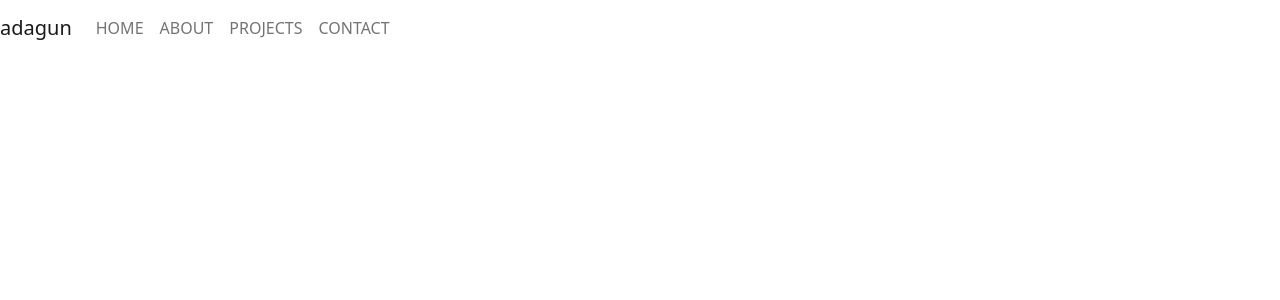
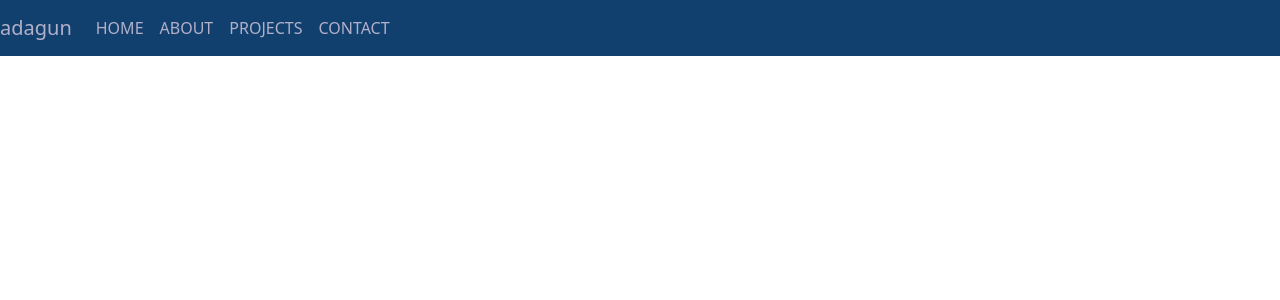
Before and after one commit to adagun/adagun.github.io, a React (Create React App) app: page / in a window 1280 px wide. Shown: the top 300 px of the page. Built offline with nearby package versions, Linux system fonts and the light colour scheme.

Commit message:
renamed file and added css

```diff
--- a/src/App.css
+++ b/src/App.css
@@ -0,0 +1,8 @@
+:root {
+  --nav-color: hsl(210, 72%, 25%);
+  --nav-color-hover: hsl(315, 92%, 39%);
+  --nav-border-color: hsl(209, 27%, 59%);
+  --light-color: hsl(209, 31%, 82%);
+  --font-color: hsl(245, 19%, 74%);
+  --font-color-hover: hsl(0, 50%, 26%);
+}
--- a/src/screens/navigationBar/NavigationBar.js
+++ b/src/screens/navigationBar/NavigationBar.js
@@ -2,13 +2,13 @@ import React from 'react'
 import Navbar from 'react-bootstrap/Navbar'
 import Nav from 'react-bootstrap/Nav'
 import {navigationLinks} from '../../helpers/navigationLinks'
-
+import './navigation.css'
 
 
 function NavigationBar() {
   return (
     <div id="home">
-        <Navbar expand="md">
+        <Navbar className="navigation_container" expand="md">
             <Navbar.Brand href="#home">adagun</Navbar.Brand>
             <Navbar.Toggle aria-controls="basic-navbar-nav" />
             <Navbar.Collapse id="basic-navbar-nav">
--- /dev/null
+++ b/src/screens/navigationBar/navigation.css
@@ -0,0 +1,13 @@
+.navigation_container {
+    background-color: var(--nav-color);
+    color: white;
+
+}
+
+.navbar-light .navbar-nav .nav-link{
+    color: var(--font-color) !important;
+    color: var(--font-color) !important;
+}
+.navbar-light .navbar-brand {
+    color: var(--font-color) !important;
+}
```
Also changed, not shown: src/screens/navigationBar/nagivation.css (deleted).
